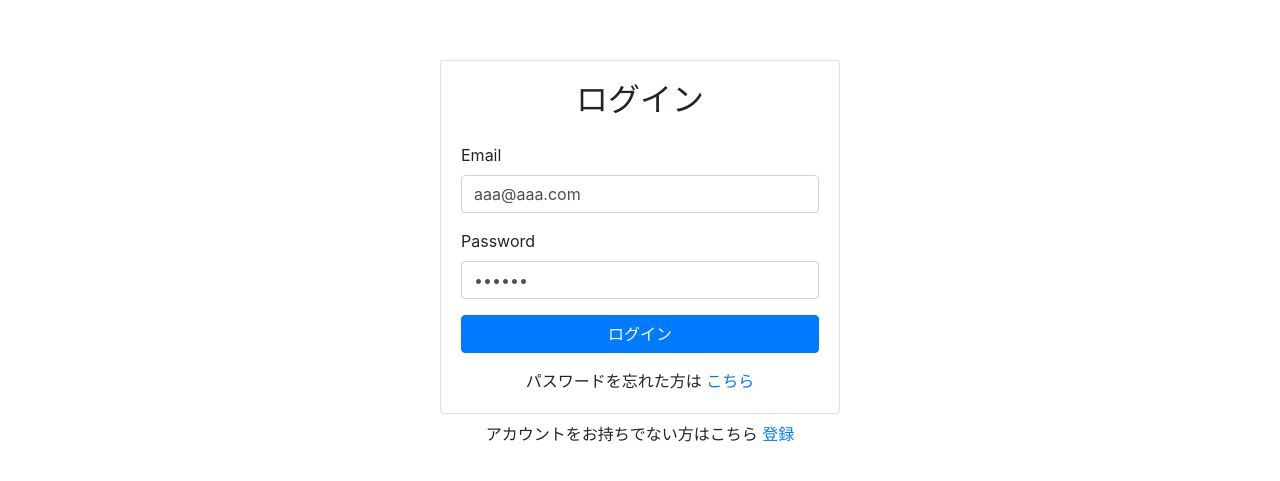
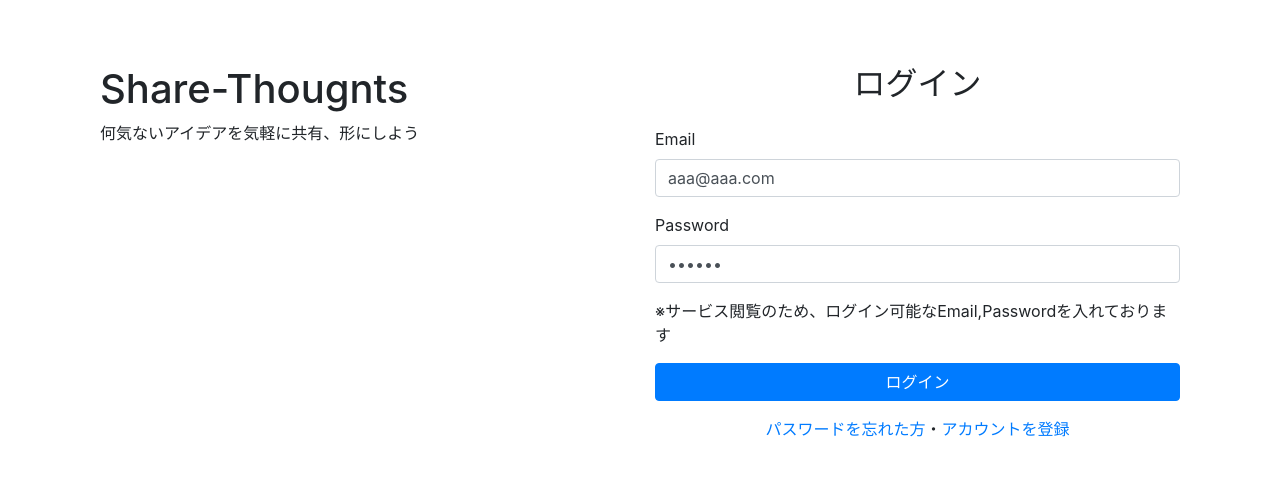
Before and after one commit to NaoyukiSato04/share-thoughts, a React (Create React App) app: page /login in a window 1280 px wide. Shown: the part 147-628 px from the top of the page. Built offline with nearby package versions, Linux system fonts and the light colour scheme; no server answers.

Commit message:
Fix: Auth関連ページのデザイン変更

```diff
--- a/src/components/Auth/ForgotPassword.js
+++ b/src/components/Auth/ForgotPassword.js
@@ -1,5 +1,5 @@
 import React, { useRef, useState } from "react"
-import { Container, Form, Button, Card, Alert } from "react-bootstrap"
+import { Container, Row, Col, Form, Button, Alert } from "react-bootstrap"
 import { useAuth } from "../../contexts/AuthContext"
 import { Link } from "react-router-dom"
 
@@ -30,9 +30,12 @@ export default function ForgotPassword() {
     <>
       <Container className="d-flex align-items-center justify-content-center"
       style={{ minHeight: "100vh" }}>
-        <div className="w-100" style={{ maxWidth: "400px" }}>
-          <Card>
-            <Card.Body>
+        <Row className="w-100" style={{ maxWidth: "100vw" }}>
+          <Col>
+            <h1>Share-Thougnts</h1>
+            <p>登録済みのメールアドレスを入力すると<br/>パスワード再設定ページへのリンクが送られます。</p>
+          </Col>
+          <Col>
             <h2 className="text-center mb-4">パスワード再設定</h2>
             {error && <Alert variant="danger">{error}</Alert>}
             {message && <Alert variant="success">{message}</Alert>}
@@ -46,14 +49,10 @@ export default function ForgotPassword() {
               </Button>
             </Form>
             <div className="w-100 text-center mt-3">
-                <Link to="/login">ログイン</Link>
+              <Link to="/signup">アカウントを登録</Link>・<Link to="/login">ログイン</Link>
             </div>
-            </Card.Body>
-          </Card>
-          <div className="w-100 text-center mt-2">
-            アカウントをお持ちでない方はこちら <Link to="/signup">登録</Link>
-          </div>
-        </div>
+          </Col>
+        </Row>
       </Container>
     </>
   )
--- a/src/components/Auth/Login.js
+++ b/src/components/Auth/Login.js
@@ -1,5 +1,5 @@
 import React, { useRef, useState } from "react"
-import { Container, Form, Button, Card, Alert } from "react-bootstrap"
+import { Container, Row, Col, Form, Button, Alert } from "react-bootstrap"
 import { useAuth } from "../../contexts/AuthContext"
 import { Link, useHistory } from "react-router-dom"
 
@@ -30,9 +30,12 @@ export default function Login() {
     <>
       <Container className="d-flex align-items-center justify-content-center"
       style={{ minHeight: "100vh" }}>
-        <div className="w-100" style={{ maxWidth: "400px" }}>
-          <Card>
-            <Card.Body>
+        <Row className="w-100" style={{ maxWidth: "100vw" }}>
+          <Col>
+            <h1>Share-Thougnts</h1>
+            <p>何気ないアイデアを気軽に共有、形にしよう</p>
+          </Col>
+          <Col>
             <h2 className="text-center mb-4">ログイン</h2>
             {error && <Alert variant="danger">{error}</Alert>}
             <Form onSubmit={handleSubmit}>
@@ -44,19 +47,16 @@ export default function Login() {
                 <Form.Label>Password</Form.Label>
                 <Form.Control type="password" ref={passwordRef} required defaultValue="aaaaaa"/>
               </Form.Group>
+              <p>※サービス閲覧のため、ログイン可能なEmail,Passwordを入れております</p>
               <Button disabled={loading} className="w-100" type="submit">
                 ログイン
               </Button>
             </Form>
             <div className="w-100 text-center mt-3">
-                パスワードを忘れた方は <Link to="/forgot-password">こちら</Link>
+               <Link to="/forgot-password">パスワードを忘れた方</Link>・<Link to="/signup">アカウントを登録</Link>
             </div>
-            </Card.Body>
-          </Card>
-          <div className="w-100 text-center mt-2">
-            アカウントをお持ちでない方はこちら <Link to="/signup">登録</Link>
-          </div>
-        </div>
+          </Col>
+        </Row>
       </Container>
     </>
   )
--- a/src/components/Auth/Signup.js
+++ b/src/components/Auth/Signup.js
@@ -1,5 +1,5 @@
 import React, { useRef, useState } from "react"
-import { Container, Form, Button, Card, Alert } from "react-bootstrap"
+import { Container, Row, Col, Form, Button, Alert } from "react-bootstrap"
 import { useAuth } from "../../contexts/AuthContext"
 import { Link, useHistory } from "react-router-dom"
 
@@ -35,9 +35,12 @@ export default function Signup() {
     <>
       <Container className="d-flex align-items-center justify-content-center"
       style={{ minHeight: "100vh" }}>
-        <div className="w-100" style={{ maxWidth: "400px" }}>
-          <Card>
-            <Card.Body>
+        <Row className="w-100" style={{ maxWidth: "100vw" }}>
+          <Col>
+            <h1>Share-Thougnts</h1>
+            <p>登録はメールアドレスとパスワードを入力するだけ</p>
+          </Col>
+          <Col>
             <h2 className="text-center mb-4">登録</h2>
             {error && <Alert variant="danger">{error}</Alert>}
             <Form onSubmit={handleSubmit}>
@@ -57,12 +60,11 @@ export default function Signup() {
                 登録
               </Button>
             </Form>
-            </Card.Body>
-          </Card>
             <div className="w-100 text-center mt-2">
-            アカウントをお持ちの方はこちら <Link to="/login">ログイン</Link>
+            <Link to="/login">ログイン</Link>
             </div>
-        </div>
+          </Col>
+        </Row>
       </Container>
     </>
   )
--- a/src/components/Timeline/Home.js
+++ b/src/components/Timeline/Home.js
@@ -11,6 +11,7 @@ export default function Home() {
     return (
         <>
           <Header/>
+          <a href="https://test-a6dfd.web.app/">動作イメージ</a>
           <Container style={{ maxWidth: "60vw" }}>
             <Sort />
             <AddIdea />
--- a/src/components/Timeline/SortButton.js
+++ b/src/components/Timeline/SortButton.js
@@ -2,6 +2,8 @@ import React from 'react'
 import { Button } from 'react-bootstrap'
 
 export default function SortButton() {
+    // const [scrollBottom, toggleScrollBottom] = useState(false)
+
     return (
         <>
             <div className="text-right">
```
Lines whose indentation alone changed are shown as unchanged.
